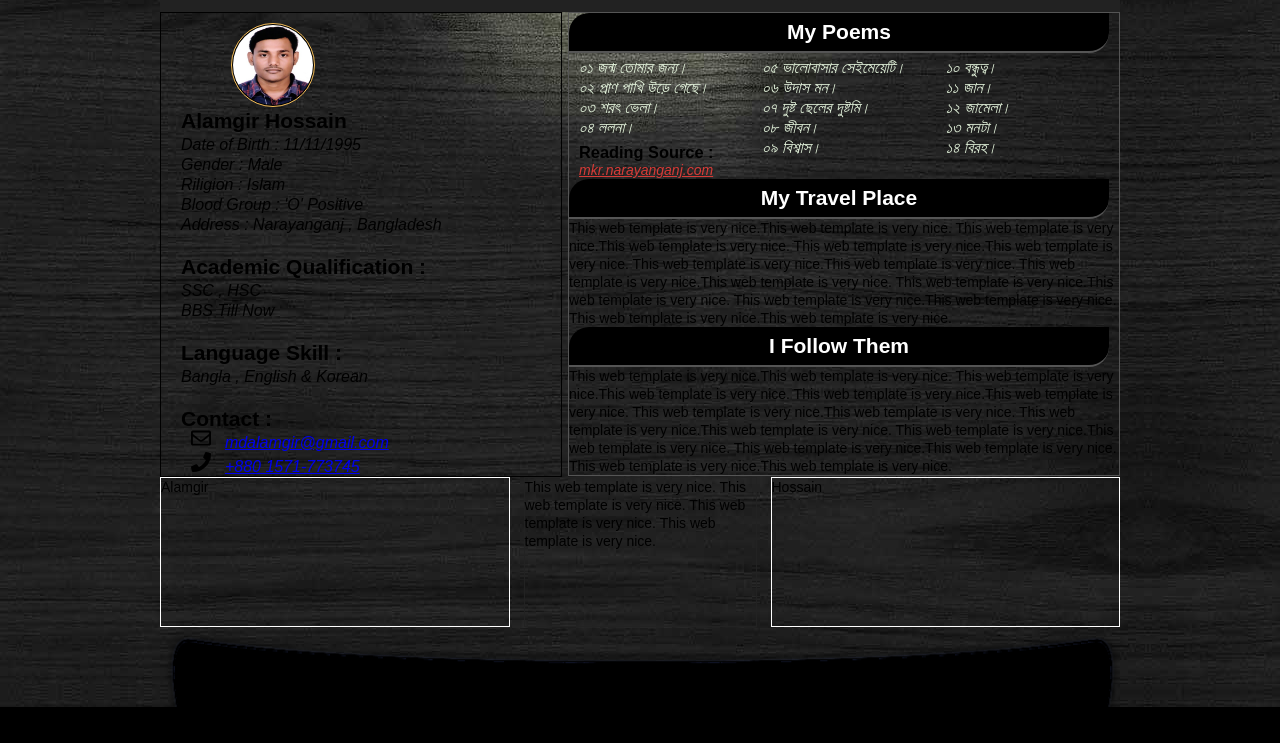
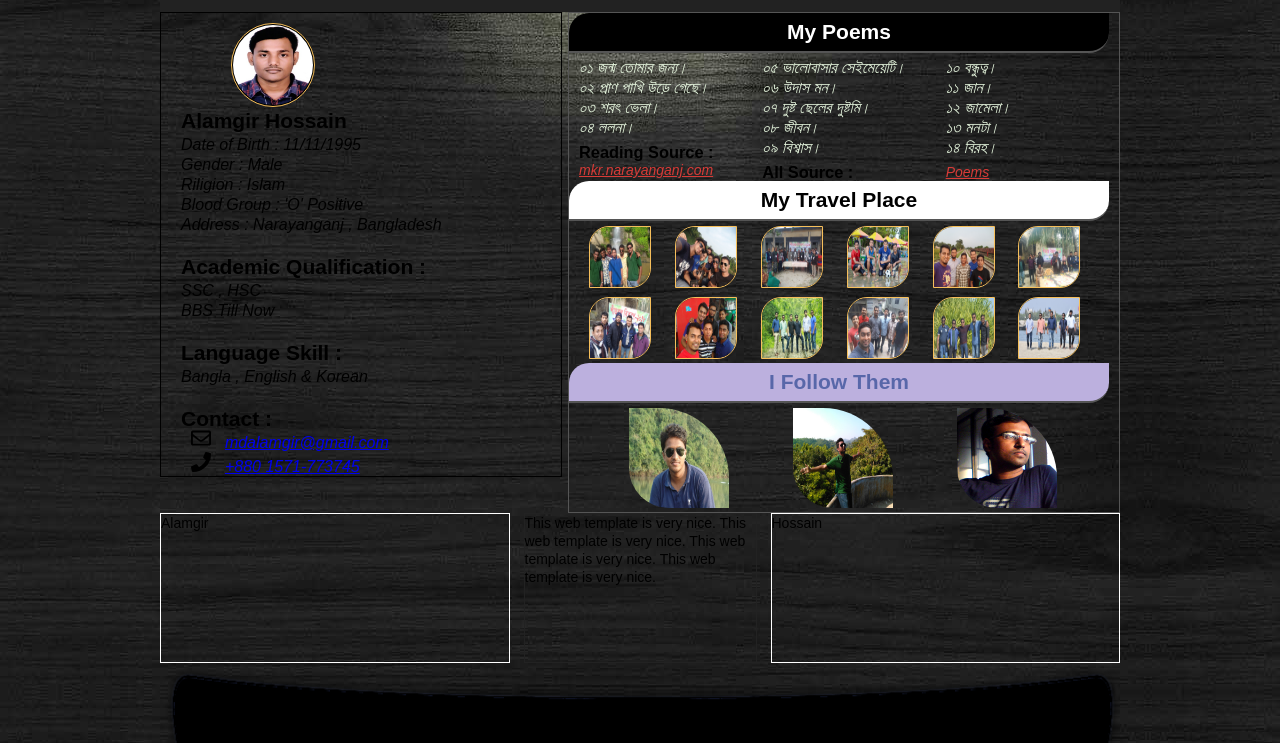
Before and after one commit to iamalamgir/template, a plain HTML site: page index.html in a window 1280 px wide. Shown: the part 108-851 px from the top of the page. Before the commit the page ends 815 px from the top, so only its background shows below. Drawn offline with Linux system fonts and the light colour scheme.

Commit message:
somesidebar2_img somesidebar3_img

```diff
--- a/index.css
+++ b/index.css
@@ -118,7 +118,51 @@ body {
     margin-bottom: 8px;
     padding: 10px;
     margin: 0px 10px 0px 0px;
+}
 
+.somesidebar2 h2{
+    background: #fff none repeat scroll 0 0;
+    border-bottom: 2px solid #555555;
+    border-radius: 20px 0px 20px 0px;
+    text-align: center;
+    color: #000;
+    margin-bottom: 8px;
+    padding: 10px;
+    margin: 0px 10px 0px 0px;
+}
+
+.somesidebar3 h2{
+    background: #BCB0DE none repeat scroll 0 0;
+    border-bottom: 2px solid #555555;
+    border-radius: 20px 0px 20px 0px;
+    text-align: center;
+    color: #5867A9;
+    margin-bottom: 8px;
+    padding: 10px;
+    margin: 0px 10px 0px 0px;
+
+}
+
+.somesidebar2 img{
+    background: 0;
+    border: 1px solid #f6bf5b;
+    border-radius: 20px 0px 20px 0px;
+    margin-left: 0;
+    margin: 5px 0px 0px 20px;
+    padding: 0;
+    width: 60px;
+    height: 60px;
+}
+
+.somesidebar3 img{
+    background: 0;
+    border: 0;
+    border-radius: 0px 70px 0px 40px;
+    margin-left: 0;
+    margin: 5px 0px 0px 60px;
+    padding: 0;
+    width: 100px;
+    height: 100px;
 }
 
 .somesidebar1{
--- a/index.html
+++ b/index.html
@@ -66,6 +66,7 @@
                             ০৮ জীবন।<br>
                             ০৯ বিশ্বাস।<br>
                         </p>
+                        <h3>All Source :</h3>
                     </div>
                     <div class ="new3">
                         <p>
@@ -75,36 +76,30 @@
                             ১৩ মনটা।<br>
                             ১৪ বিরহ।<br>
                         </p>
+                        <a target="_blank" href="#">Poems<br></a>
                     </div>
                 </div>
             </div>
             <div class ="somesidebar2 clear">
                 <h2>My Travel Place</h2>
-                <p>
-                    This web template is very nice.This web template is very nice.
-                    This web template is very nice.This web template is very nice.
-                    This web template is very nice.This web template is very nice.
-                    This web template is very nice.This web template is very nice.
-                    This web template is very nice.This web template is very nice.
-                    This web template is very nice.This web template is very nice.
-                    This web template is very nice.This web template is very nice.
-                    This web template is very nice.This web template is very nice.
-
-                </p>
+                <a target="_blank" href="#"><img src="trevels/01.jpg" alt="Image" title="Chittagong Trevels." /></a>
+                <a target="_blank" href="#"><img src="trevels/13.jpg" alt="Image" title="Sitakunda Trevels." /></a>
+                <a target="_blank" href="#"><img src="trevels/14.jpg" alt="Image" title="Rajshahi Trevels." /></a>
+                <a target="_blank" href="#"><img src="trevels/07.jpg" alt="Image" title="Kuakata Trevels." /></a>
+                <a target="_blank" href="#"><img src="trevels/03.jpg" alt="Image" title="Brahmanbaria Trevels." /></a>
+                <a target="_blank" href="#"><img src="trevels/12.jpg" alt="Image" title="Kurigram Trevels." /><br></a>
+                <a target="_blank" href="#"><img src="trevels/04.jpg" alt="Image" title="Kurigram Trevels." /></a>
+                <a target="_blank" href="#"><img src="trevels/09.jpg" alt="Image" title="Sonargaon Trevels." /></a>
+                <a target="_blank" href="#"><img src="trevels/17.jpg" alt="Image" title="Srimangal Trevels." /></a>
+                <a target="_blank" href="#"><img src="trevels/30.jpg" alt="Image" title="Sanarpar Trevels." /></a>
+                <a target="_blank" href="#"><img src="trevels/08.jpg" alt="Image" title="St.Martin's Trevels." /></a>
+                <a target="_blank" href="#"><img src="trevels/27.jpg" alt="Image" title="Cox's Bazar Trevels." /></a>
             </div>
             <div class ="somesidebar3 clear">
                 <h2>I Follow Them</h2>
-                <p>
-                    This web template is very nice.This web template is very nice.
-                    This web template is very nice.This web template is very nice.
-                    This web template is very nice.This web template is very nice.
-                    This web template is very nice.This web template is very nice.
-                    This web template is very nice.This web template is very nice.
-                    This web template is very nice.This web template is very nice.
-                    This web template is very nice.This web template is very nice.
-                    This web template is very nice.This web template is very nice.
-
-                </p>
+                <a target="_blank" href="#"><img src="follow/24.jpg" alt="Image" title="Programmer Abul Hasnat Nayeem" /></a>
+                <a target="_blank" href="#"><img src="follow/22.jpg" alt="Image" title="Programmer Siam Hossain" /></a>
+                <a target="_blank" href="#"><img src="follow/delowar-jahan-imran.png" alt="Image" title="Programmer Delowar Jahan Imran" /></a>
             </div>
         </div>
     </div>
```
Also changed, not shown: follow/24.jpg (renamed from follow/24.JPG), trevels/08.jpg (renamed from trevels/08.JPG), trevels/09.jpg (added), trevels/13.jpg (renamed from trevels/13.JPG), trevels/14.jpg (renamed from trevels/14.JPG), trevels/17.jpg (renamed from trevels/17.JPG), trevels/27.jpg (renamed from trevels/27.JPG), trevels/30.jpg (added).
